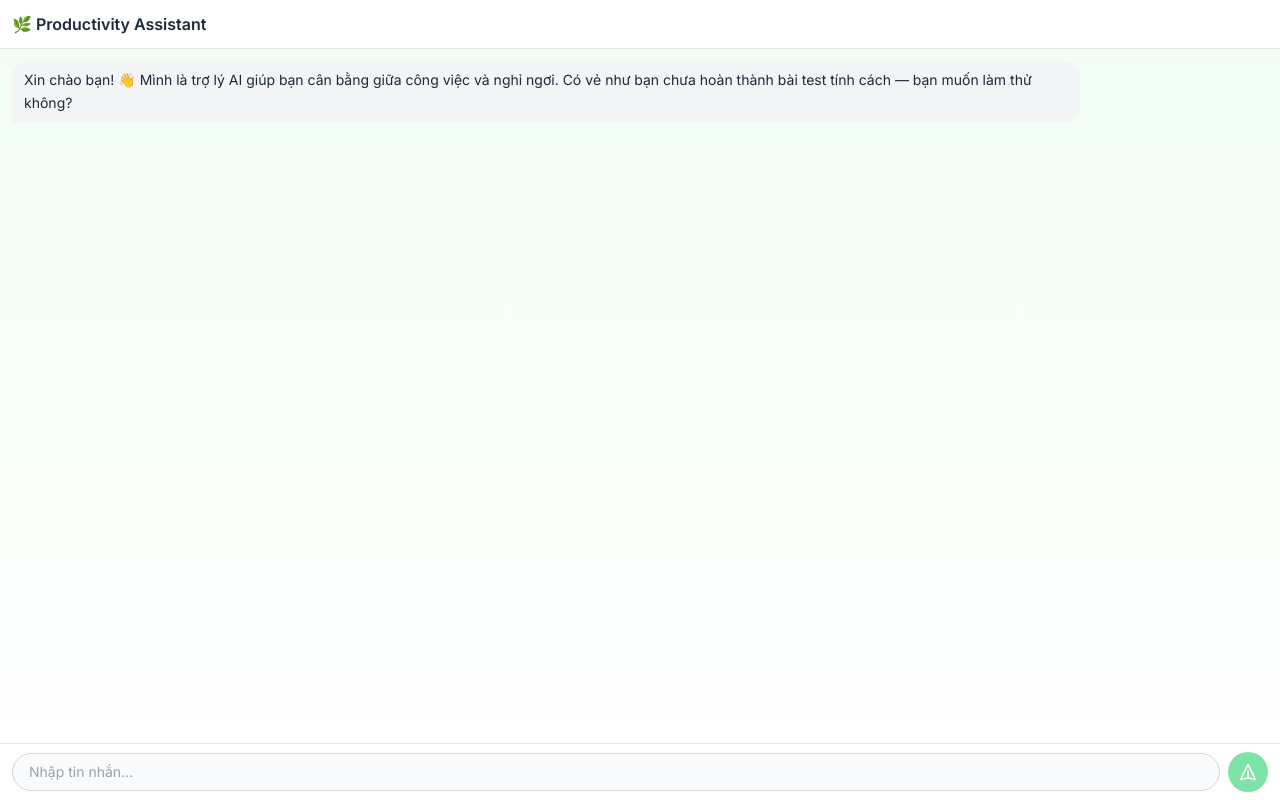
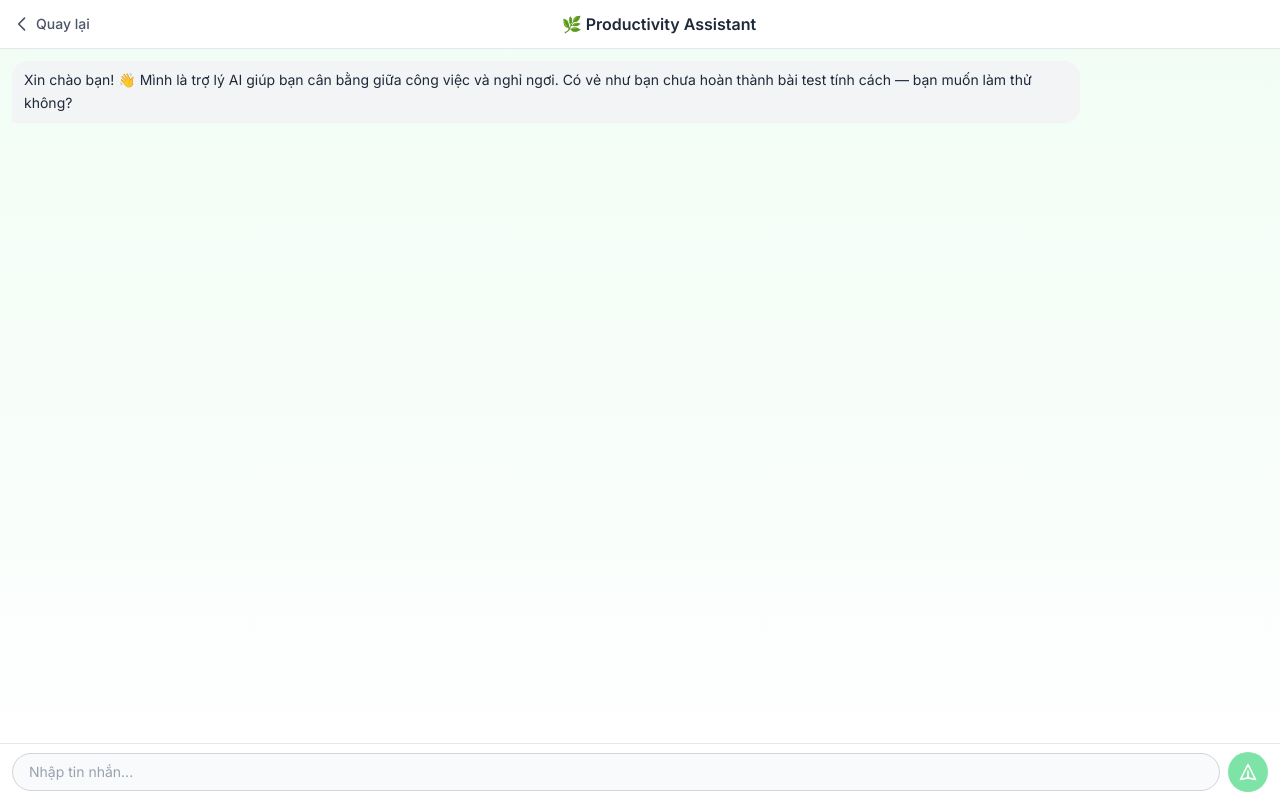
Before and after one commit to Dosiris/productivity-test-website, a Next.js app: page /full-version in a window 1280 px wide. Built offline with nearby package versions, Linux system fonts and the light colour scheme.

Commit message:
Add button Turn back AI chat box

```diff
--- a/src/app/full-version/page.tsx
+++ b/src/app/full-version/page.tsx
@@ -18,22 +18,20 @@ export default function FullVersionPage() {
   const messagesEndRef = useRef<HTMLDivElement | null>(null);
   const profileRef = useRef<{ userName: string; type: any } | null>(null);
 
-  // Khi load trang, đọc dữ liệu người dùng từ localStorage
+  // 🔹 Khi load trang, đọc dữ liệu người dùng từ localStorage
   useEffect(() => {
     try {
-      const storedFull = localStorage.getItem('personalityFullData');
-      const storedUserName = localStorage.getItem('userName');
+      const storedFull = typeof window !== 'undefined' ? localStorage.getItem('personalityFullData') : null;
+      const storedUserName = typeof window !== 'undefined' ? localStorage.getItem('userName') : null;
       const full = storedFull ? JSON.parse(storedFull) : null;
 
-      // đặt profileRef: ưu tiên userName riêng, fallback từ full object
       profileRef.current = {
         userName: storedUserName || full?.userName || full?.name || 'bạn',
         type: full?.type ?? null,
       };
     } catch (err) {
-      // nếu parse lỗi thì fallback
       profileRef.current = { userName: 'bạn', type: null };
-      console.error('Lỗi khi đọc profile từ localStorage:', err);
+      console.error('⚠️ Lỗi khi đọc profile từ localStorage:', err);
     }
 
     const firstMessage: Message = {
@@ -48,17 +46,16 @@ export default function FullVersionPage() {
     setMessages([firstMessage]);
   }, []);
 
-  // tự động cuộn khi có tin nhắn mới
+  // 🔹 Tự động cuộn khi có tin nhắn mới
   useEffect(() => {
     messagesEndRef.current?.scrollIntoView({ behavior: 'smooth' });
   }, [messages]);
 
-  // Gửi tin nhắn
+  // 🔹 Gửi tin nhắn
   const handleSendMessage = async () => {
     const text = inputValue.trim();
     if (!text || isTyping) return;
 
-    // Tạo message user
     const userMessage: Message = {
       id: Date.now().toString(),
       type: 'user',
@@ -66,35 +63,31 @@ export default function FullVersionPage() {
       timestamp: new Date(),
     };
 
-    // Build payloadMessages ngay lập tức (không phụ thuộc vào setState async)
     const payloadMessages = [...messages, userMessage];
-
-    // cập nhật giao diện ngay
     setMessages((prev) => [...prev, userMessage]);
     setInputValue('');
     setIsTyping(true);
 
     try {
-      // Lấy profile từ ref (đã chuẩn hoá lúc load)
       const profile = profileRef.current || { userName: 'bạn', type: null };
 
-      // Gửi request lên API với payloadMessages (chứa userMessage)
       const res = await fetch('/api/chat', {
         method: 'POST',
         headers: { 'Content-Type': 'application/json' },
         body: JSON.stringify({
-          messages: payloadMessages.map(m => ({
+          messages: payloadMessages.map((m) => ({
             role: m.type === 'user' ? 'user' : 'assistant',
             content: m.content,
           })),
-          profile, // gửi object profile đầy đủ (userName, type, ...)
+          profile,
         }),
       });
+
+      if (!res.ok) throw new Error(`HTTP ${res.status}`);
 
       const data = await res.json();
       const aiResponse = data?.response || 'Xin lỗi, mình chưa hiểu ý bạn 😅';
 
-      // append AI response
       setMessages((prev) => [
         ...prev,
         {
@@ -127,15 +120,38 @@ export default function FullVersionPage() {
   return (
     <div className="flex flex-col h-screen bg-gradient-to-b from-green-50 to-white">
       {/* Header */}
-      <div className="p-3 bg-white border-b border-gray-200 sticky top-0 z-20">
+      <div className="flex items-center justify-between p-3 bg-white border-b border-gray-200 sticky top-0 z-20">
+        <button
+          onClick={() => router.push('/result')}
+          className="flex items-center text-gray-600 hover:text-green-600 transition-colors"
+        >
+          <svg
+            xmlns="http://www.w3.org/2000/svg"
+            fill="none"
+            viewBox="0 0 24 24"
+            strokeWidth={2}
+            stroke="currentColor"
+            className="w-5 h-5 mr-1"
+          >
+            <path strokeLinecap="round" strokeLinejoin="round" d="M15 19l-7-7 7-7" />
+          </svg>
+          <span className="text-sm font-medium">Quay lại</span>
+        </button>
+
         <h1 className="text-base font-semibold text-gray-800">🌿 Productivity Assistant</h1>
+        <div className="w-10" />
       </div>
 
       {/* Chat area */}
       <div className="flex-1 overflow-y-auto p-3 space-y-3 pb-24">
         {messages.map((msg) => (
           <div key={msg.id} className={`flex ${msg.type === 'user' ? 'justify-end' : 'justify-start'}`}>
-            <div className={`max-w-[85%] px-3 py-2 rounded-2xl text-sm leading-relaxed ${msg.type === 'user' ? 'bg-green-500 text-white rounded-br-none' : 'bg-gray-100 text-gray-800 rounded-bl-none'}`}>
+            <div
+              className={`max-w-[85%] px-3 py-2 rounded-2xl text-sm leading-relaxed ${msg.type === 'user'
+                ? 'bg-green-500 text-white rounded-br-none'
+                : 'bg-gray-100 text-gray-800 rounded-bl-none'
+                }`}
+            >
               {msg.content}
             </div>
           </div>
```
